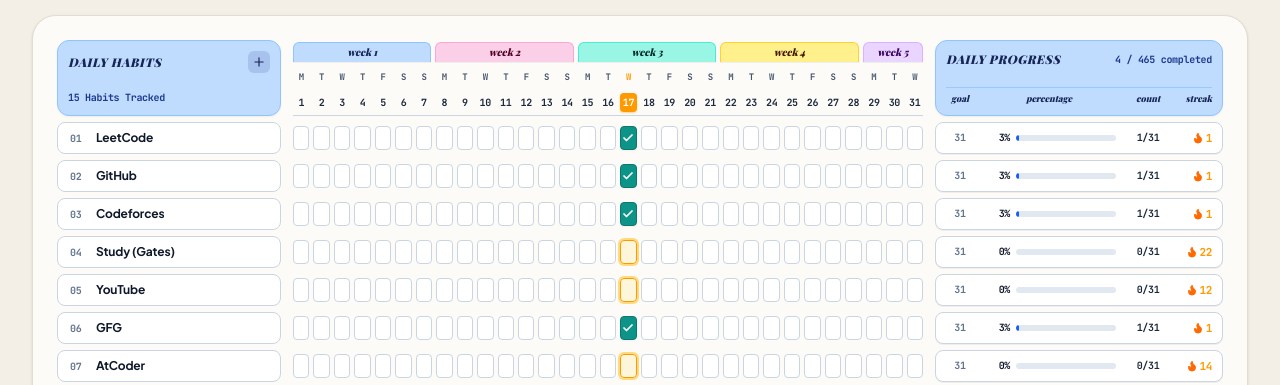
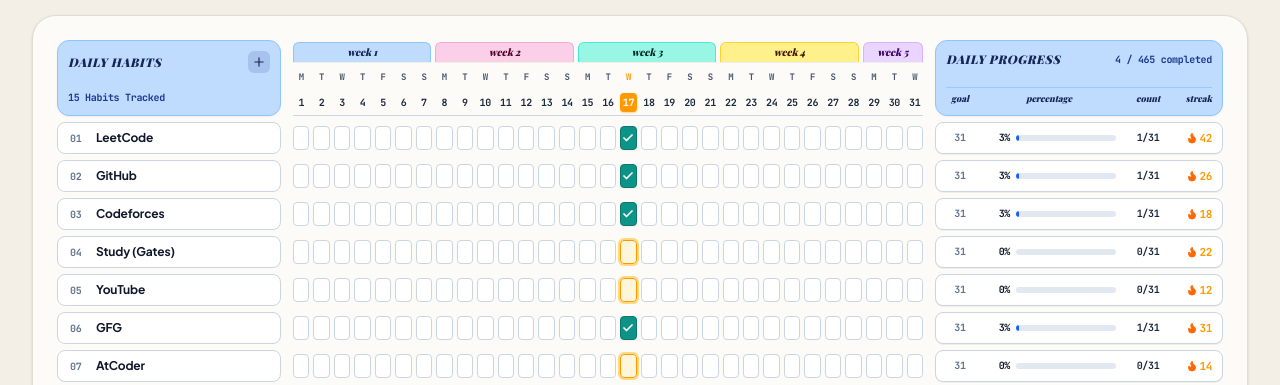
Before and after one commit to MrAditya-Singh/Streak, a React (Vite) app: page / in a window 1280 px wide. Shown: the part 780-1165 px from the top of the page. Built offline with nearby package versions, Linux system fonts and the light colour scheme; no server answers; the database is empty; a web font is replaced by a local one.

Commit message:
fix: update evaluateHabitsAndStreaks to set calculated platform streak on habit object and fix grid row UI maxStreak override

```diff
--- a/src/components/MasterMonthlyHabitGrid.tsx
+++ b/src/components/MasterMonthlyHabitGrid.tsx
@@ -361,7 +361,7 @@ export const MasterMonthlyHabitGrid: React.FC<HabitMonthlyMatrixProps> = ({
                   {/* Longest Streak */}
                   <span className="w-10 text-right text-[11px] font-black text-amber-500 dark:text-amber-400 flex items-center justify-end gap-0.5">
                     <Flame className="w-3 h-3 text-orange-500 fill-orange-500" />
-                    <span>{maxStreak || act.streak}</span>
+                    <span>{Math.max(act.streak || 0, maxStreak || 0)}</span>
                   </span>
                 </div>
               );
```
Also changed, not shown: 1 other file (tests, documents, lock files or other folders).
